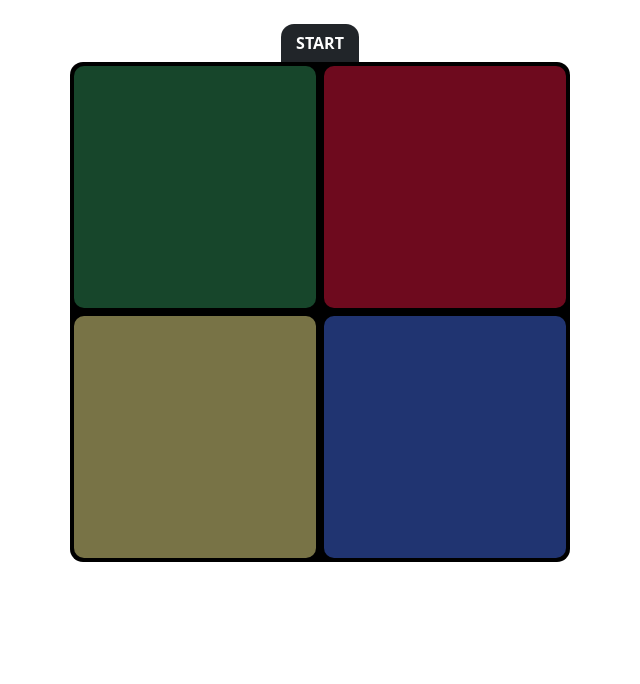
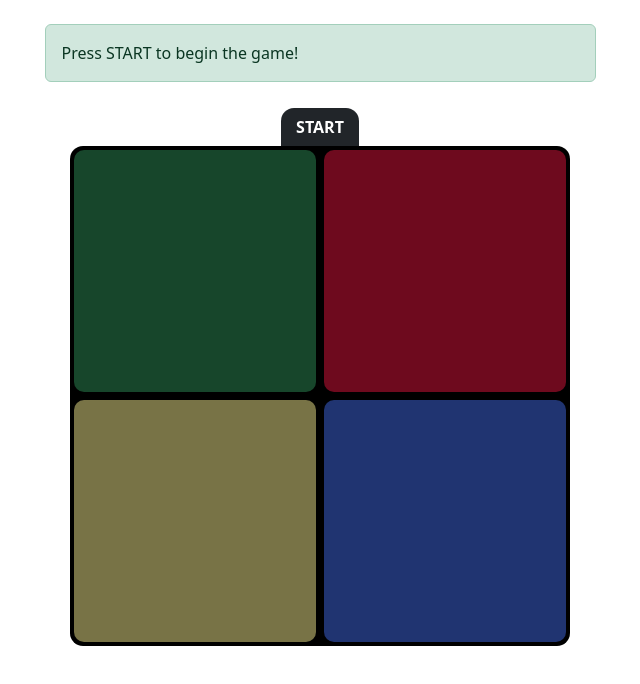
Before and after one commit to method1c4l/simon-game, a website: page index.html in a window 1280 px wide. Shown: the whole page, without its empty margins (320-960 px from the left). Drawn offline with nearby package versions, Linux system fonts and the light colour scheme.

Commit message:
Add status bar
The status bar displays a message that guides the player on what action to take: start, wait, play or retry.

```diff
--- a/css/style.css
+++ b/css/style.css
@@ -1,3 +1,9 @@
+#status-bar {
+    max-width: 575px;
+    width: auto;
+    margin-bottom: 10px;
+}
+
 #start {
     text-transform: uppercase;
     font-weight: bold;
--- a/index.html
+++ b/index.html
@@ -11,7 +11,15 @@
 </head>
 
 <body>
-    <main class="mt-4">
+    <main class="mt-4 mb-4">
+        <section id="status-bar" class="container w-70">
+            <div class="row g-0">
+                <div id="status" class="col-sm alert alert-success" role="alert">
+                    <p class="m-0">...</p>
+                </div>
+            </div>
+        </section>
+
         <div class="container g-0 d-flex justify-content-center">
             <button id="start" class="btn btn-dark" type="button">Start</button>
         </div>
--- a/js/script.js
+++ b/js/script.js
@@ -7,7 +7,10 @@ const $startButton = document.querySelector('#start');
 $startButton.onclick = startGame;
 
 
+updateStatus('Press START to begin the game!');
+
 disablePlayerInput();
+
 
 function startGame() {
     handleBtnVisibility();
@@ -34,6 +37,8 @@ function playRound() {
 
 
 function machinePlays() {
+    updateStatus('Pay attention...');
+
     disablePlayerInput();
 
     const newColor = selectRandomColor();
@@ -76,6 +81,8 @@ function playerPlays() {
     const PLAYER_TURN_DELAY = (machineSequence.length + 1) * 1000;
 
     setTimeout(function () {
+        updateStatus('Your turn!');
+
         enablePlayerInput();
     }, PLAYER_TURN_DELAY);
 }
@@ -92,11 +99,7 @@ function handlePlayerInput(event) {
     const machineColor = machineSequence[playerSequence.length - 1];
 
     if (color !== machineColor) {
-        alert('YOU LOSE');
-
-        disablePlayerInput();
-
-        handleBtnVisibility();
+        loseTheGame();
 
         return;
     }
@@ -129,3 +132,30 @@ function enablePlayerInput() {
 function handleBtnVisibility() {
     $startButton.classList.toggle('hidden');
 }
+
+
+function updateStatus(message, lose = false) {
+    const $status = document.querySelector('#status');
+    const statusMessage = $status.querySelector('p');
+
+    statusMessage.textContent = message;
+
+    if (lose) {
+        $status.classList.remove('alert-success');
+
+        $status.classList.add('alert-danger');
+    } else {
+        $status.classList.remove('alert-danger');
+
+        $status.classList.add('alert-success');
+    }
+}
+
+
+function loseTheGame() {
+    updateStatus('You lose! Press START to retry!', true);
+
+    disablePlayerInput();
+
+    handleBtnVisibility();
+}
```
